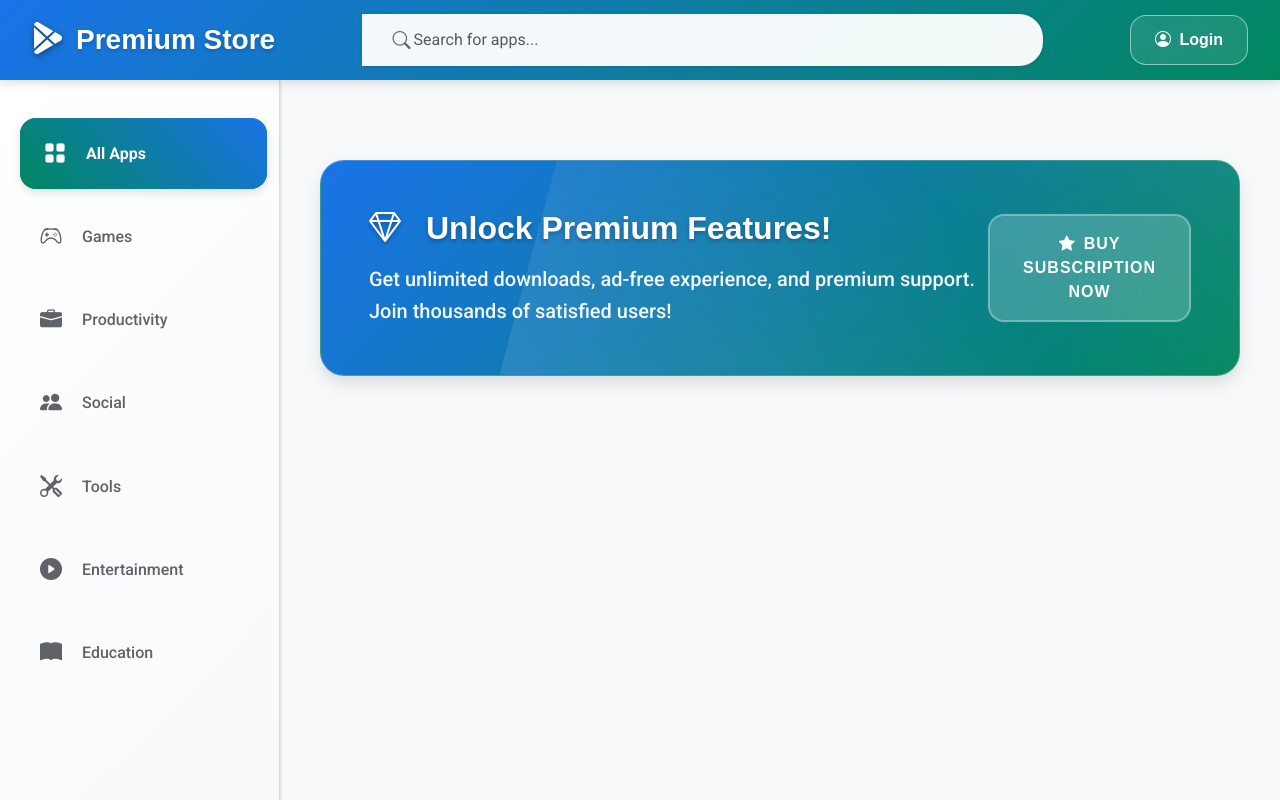
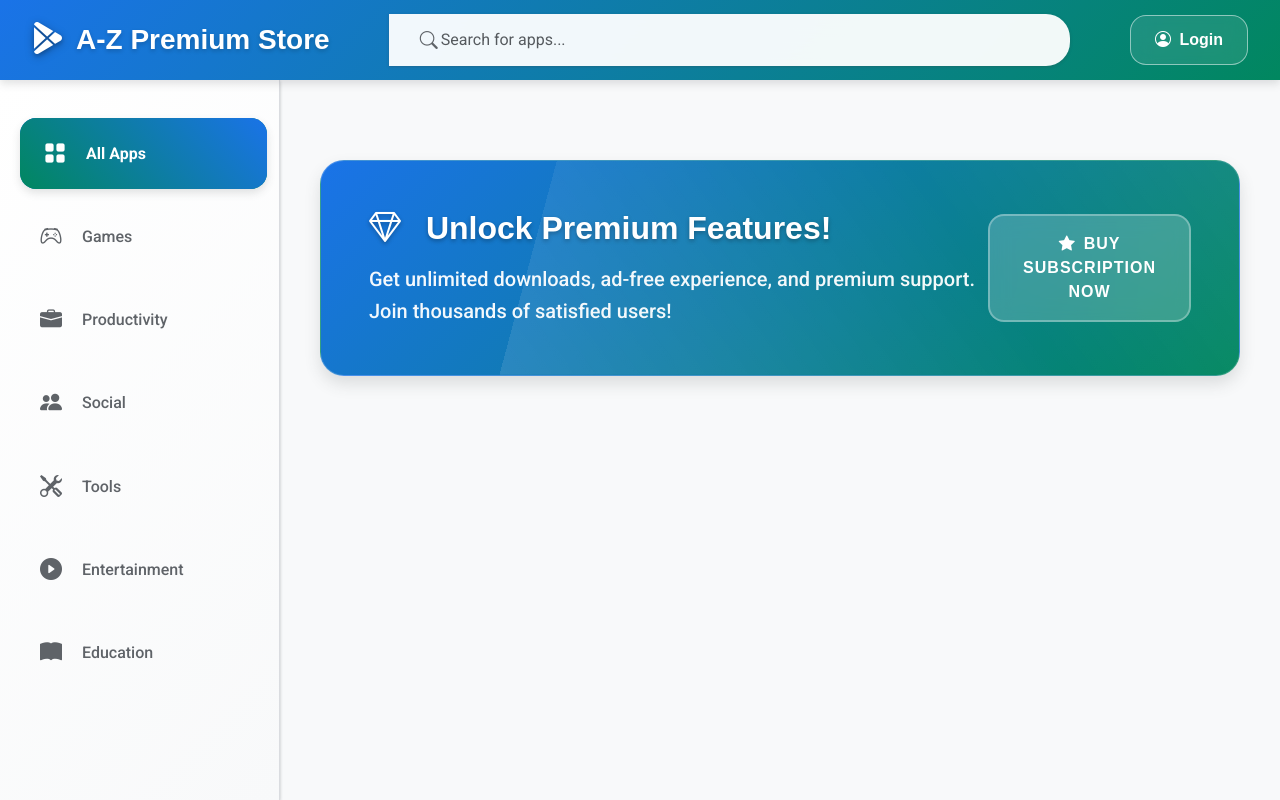
Before and after one commit to swampodsarkar/A-Z-premium-App-store, a plain HTML site: page index.html in a window 1280 px wide. Drawn offline with nearby package versions, Linux system fonts and the light colour scheme; no server answers; a web font is replaced by a local one.

Commit message:
Update index.html

```diff
--- a/index.html
+++ b/index.html
@@ -711,7 +711,7 @@
 
 <div class="page-container">
     <header class="page-header">
-        <a class="header-brand" href="#"><i class="bi bi-google-play"></i> Premium Store</a>
+        <a class="header-brand" href="#"><i class="bi bi-google-play"></i>A-Z Premium Store</a>
         <div class="search-container">
             <div class="input-group search-bar">
                 <span class="input-group-text"><i class="bi bi-search"></i></span>
```
